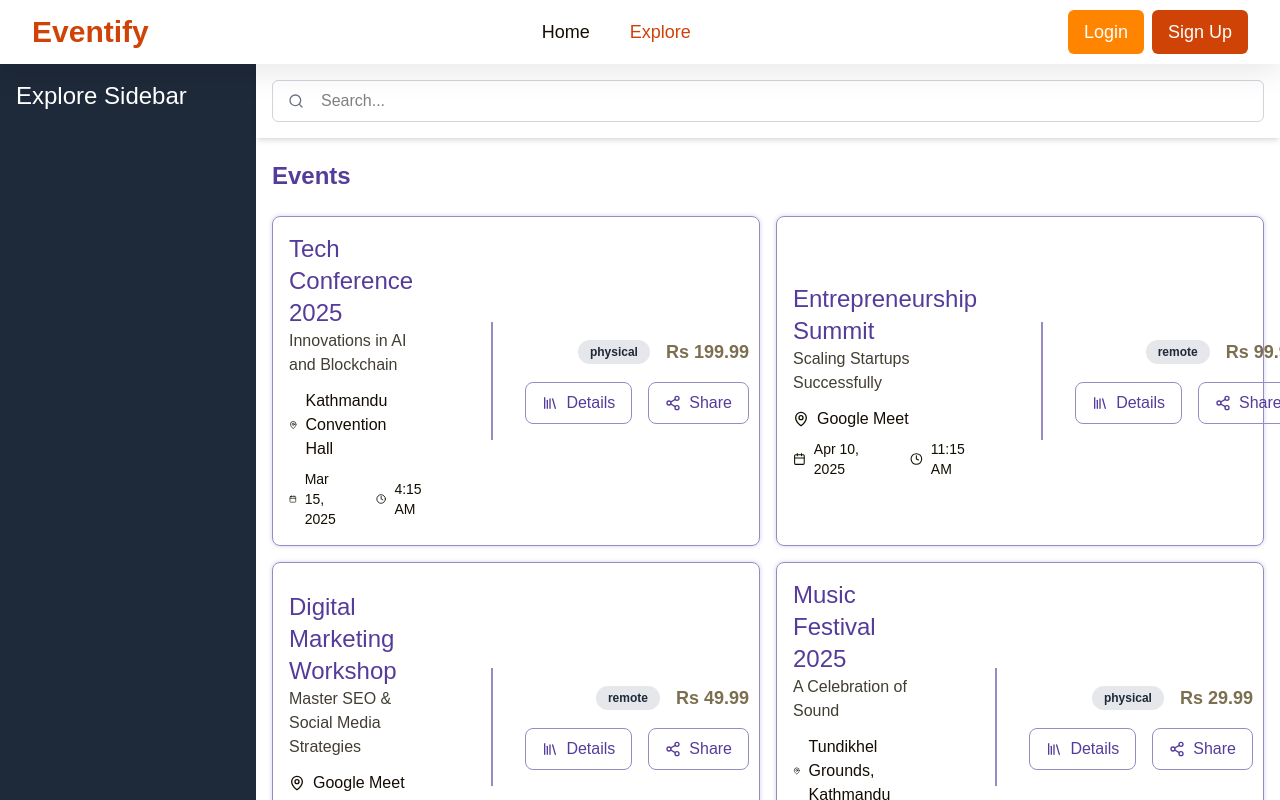
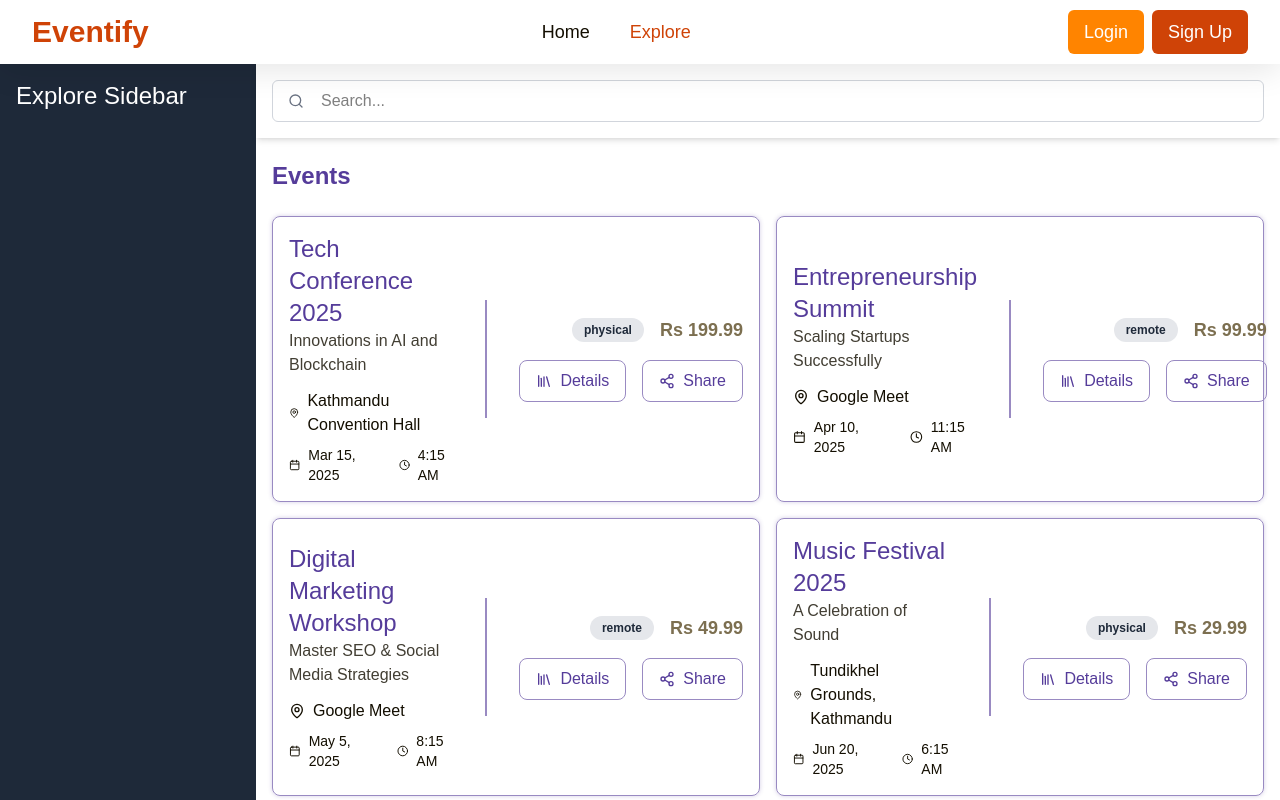
Before and after one commit to SuyanShrestha/eventify-frontend, a React (Vite) app: page /explore in a window 1280 px wide. Shown: the top 800 px of the page. Built offline with nearby package versions, Linux system fonts and the light colour scheme.

Commit message:
refactor: modify css layout for Explore page

```diff
--- a/src/components/explore/EventCard.tsx
+++ b/src/components/events/EventCard.tsx
@@ -1,6 +1,15 @@
 import type { FC } from "react";
 import { format } from "date-fns";
-import { MapPin, Calendar, Clock, Share2, Info, LibraryBig, Library, SquareLibrary } from "lucide-react";
+import {
+  MapPin,
+  Calendar,
+  Clock,
+  Share2,
+  Info,
+  LibraryBig,
+  Library,
+  SquareLibrary,
+} from "lucide-react";
 import { Badge, Button } from "../ui";
 
 interface EventCardProps {
@@ -25,7 +34,7 @@ export const EventCard: FC<EventCardProps> = ({
 
   return (
     <div
-      className="p-4 border border-secondary-text-400 rounded-lg w-full lg:w-1/2 xl:w-[calc(50%-0.5rem)] flex flex-col xl:flex-row xl:justify-between xl:items-center gap-8 xl:gap-16"
+      className="p-4 border border-secondary-text-400 rounded-lg w-full xl:w-full flex flex-col xl:flex-row xl:justify-between xl:items-center gap-4 xl:gap-8"
       style={{ boxShadow: "0 0 4px rgba(85, 60, 154, 0.25)" }}
     >
       <div className="flex flex-col gap-2 xl:gap-3">
@@ -70,7 +79,7 @@ export const EventCard: FC<EventCardProps> = ({
         <div className="flex flex-col xl:flex-row gap-4">
           <Button className="w-full lg:w-auto flex-1 text-secondary-text-500 border-secondary-text-400">
             {/* <Info className="h-4 w-4 mr-2" /> */}
-            <Library className="h-4 w-4 mr-2"  />
+            <Library className="h-4 w-4 mr-2" />
             Details
           </Button>
           <Button className="w-full lg:w-auto flex-1 text-secondary-text-500 border-secondary-text-400">
--- a/src/pages/ExplorePage.tsx
+++ b/src/pages/ExplorePage.tsx
@@ -1,6 +1,6 @@
 import React, { useState } from "react";
 import { eventsData } from "../constants";
-import { EventCard } from "../components/explore/EventCard";
+import { EventCard } from "../components/events/EventCard";
 import { useDebounce } from "../hooks";
 import { Search } from "lucide-react";
 
@@ -37,7 +37,7 @@ const ExplorePage: React.FC = () => {
           <h2 className="text-2xl mb-6 font-semibold text-secondary-text-500">
             Events
           </h2>
-          <div className="flex flex-wrap gap-12 xl:gap-4 justify-center">
+          <div className="grid grid-cols-1 xl:grid-cols-2 gap-12 xl:gap-4 justify-center">
             {filteredEvents.map((event) => (
               <EventCard
                 key={event.id}
```
